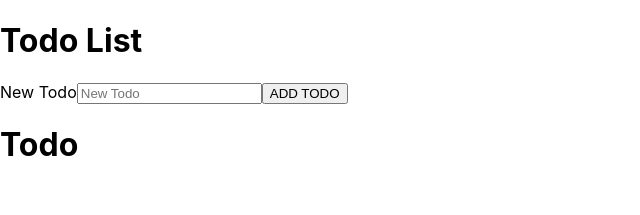
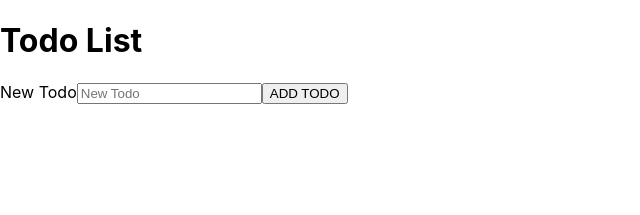
Before and after one commit to JCarlosLucio/react-todo-list, a React (Create React App) app: page / in a window 1280 px wide. Shown: the top 215 px of the page, without its empty margins (0-640 px from the left). Built offline with nearby package versions, Linux system fonts and the light colour scheme.

Commit message:
Update render to use todo prop

```diff
--- a/src/Todo.js
+++ b/src/Todo.js
@@ -2,10 +2,6 @@ import React, { Component } from 'react';
 
 export default class Todo extends Component {
   render() {
-    return (
-      <div>
-        <h1>Todo</h1>
-      </div>
-    );
+    return <div>{this.props.todo}</div>;
   }
 }
```
